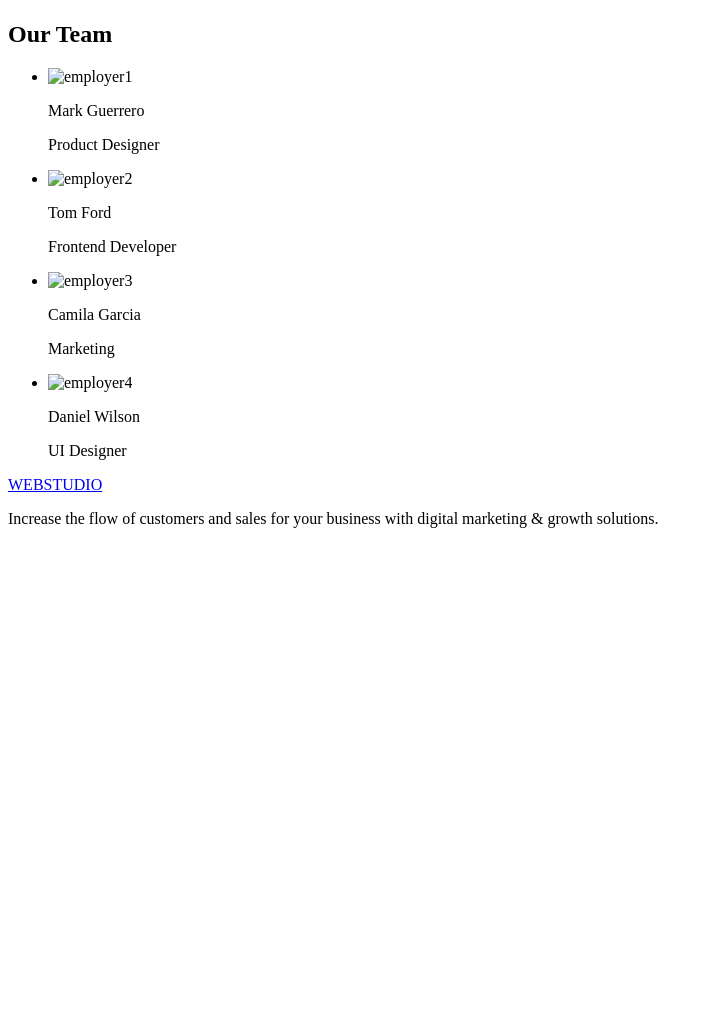
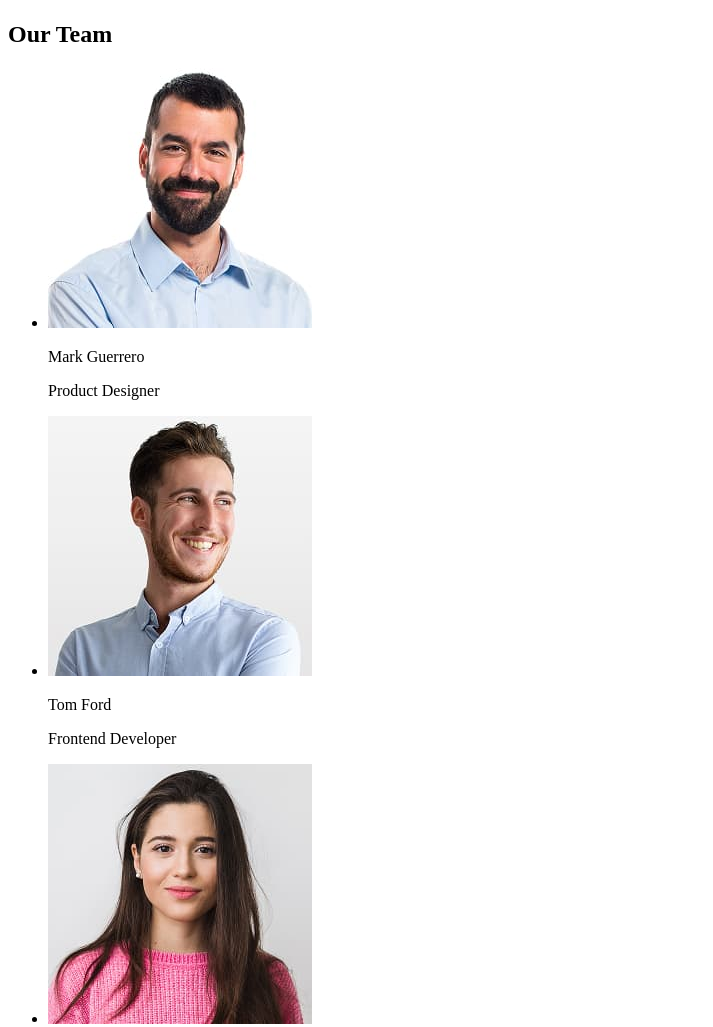
Before and after one commit to Serhiy8/goit-markup-hw-01-01, a plain HTML site: page index.html in a window 1280 px wide. Shown: the part 1571-2598 px from the top of the page, without its empty margins (0-713 px from the left). Before the commit the page ends 2115 px from the top, so only its background shows below. Drawn offline with Linux system fonts and the light colour scheme.

Commit message:
Update index.html

```diff
--- a/index.html
+++ b/index.html
@@ -79,22 +79,22 @@ problem to walk away with the perfect and creative solution. </p>
             <h2>Our Team</h2>
             <ul>
                 <li>
-                    <img src="./img/employer" alt="employer1">
+                    <img src="./img/employer.jpg" alt="employer1">
                     <p>Mark Guerrero</p>
                     <p>Product Designer</p>
                 </li>
                 <li>
-                    <img src="./img/employer-1" alt="employer2">
+                    <img src="./img/employer-2.jpg" alt="employer2">
                     <p>Tom Ford</p>
                     <p>Frontend Developer</p>
                 </li>
                 <li>
-                    <img src="./img/employer-2" alt="employer3">
+                    <img src="./img/employer-3.jpg" alt="employer3">
                     <p>Camila Garcia</p>
                     <p>Marketing</p>
                 </li>
                 <li>
-                    <img src="./img/employer-3" alt="employer4">
+                    <img src="./img/employer-4.jpg" alt="employer4">
                     <p>Daniel Wilson</p>
                     <p>UI Designer</p>
                 </li>
```
